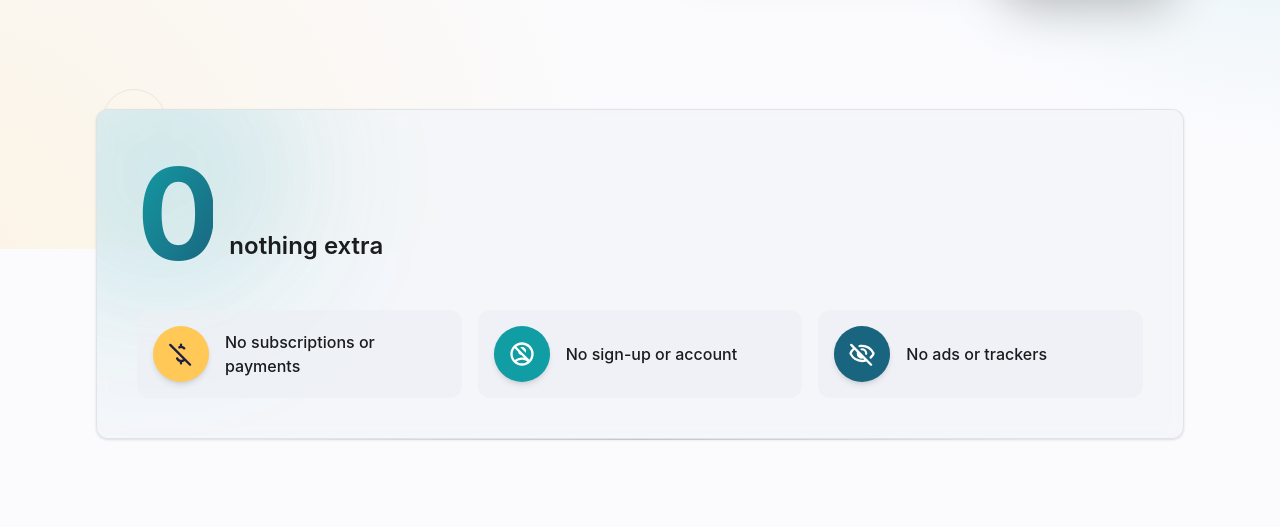
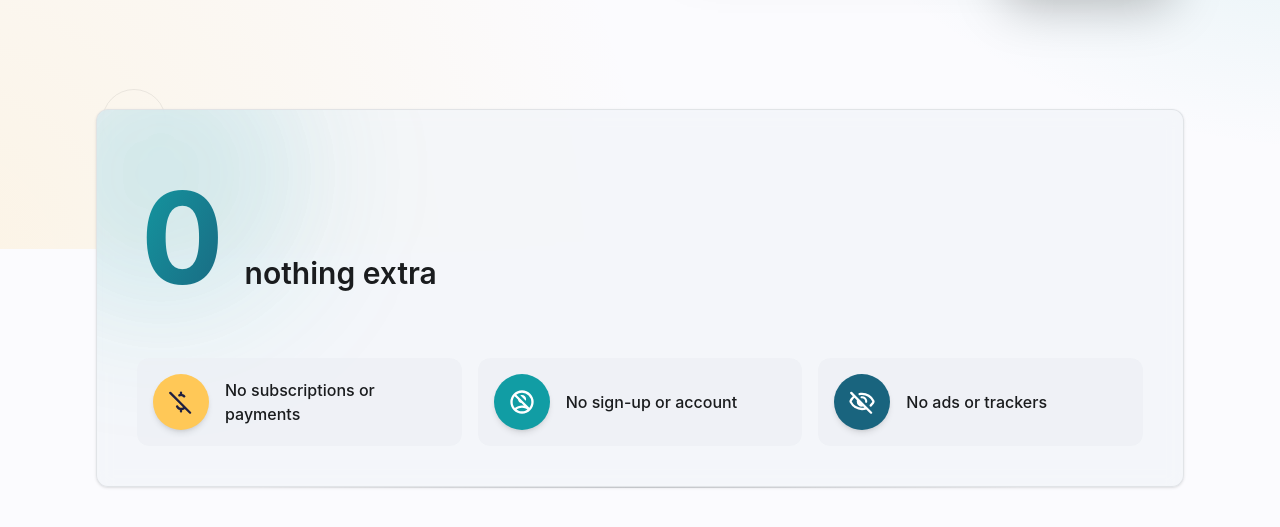
Before and after one commit to BigToEstDev/kdbxvault, an Astro site: page / in a window 1280 px wide. Shown: the part 551-1078 px from the top of the page. Built offline with nearby package versions, Linux system fonts and the light colour scheme; Astro itself is replaced by a stand-in of ours; no server answers.

Commit message:
Home: the zero is not clipped, the caption sits on its baseline
Co-Authored-By: Claude Opus 5.5 <noreply@anthropic.com>

```diff
--- a/src/components/home/Stats.astro
+++ b/src/components/home/Stats.astro
@@ -36,14 +36,15 @@ const NONE: readonly { label: MessageKey; icon: string; tone: IconTone }[] = [
         aria-hidden="true"
       ></div>
 
-      <div class="relative flex items-end gap-4">
+      <!-- items-baseline: the caption sits on the line of the zero; padding - room for the gradient glyph -->
+      <div class="relative flex flex-wrap items-baseline gap-x-5 gap-y-2">
         <span
-          class="bg-linear-to-br from-primary to-secondary bg-clip-text text-8xl leading-none font-bold tracking-tighter text-transparent tabular-nums sm:text-9xl"
+          class="inline-block bg-linear-to-br from-primary to-secondary bg-clip-text px-1 py-2 text-8xl leading-tight font-bold tracking-tight text-transparent tabular-nums sm:text-9xl"
           aria-hidden="true"
         >
           0
         </span>
-        <span class="pb-2 text-xl font-semibold text-balance sm:pb-4 sm:text-2xl">
+        <span class="text-2xl font-semibold text-balance sm:text-3xl">
           <T k="home.stats.title" />
         </span>
       </div>
```
